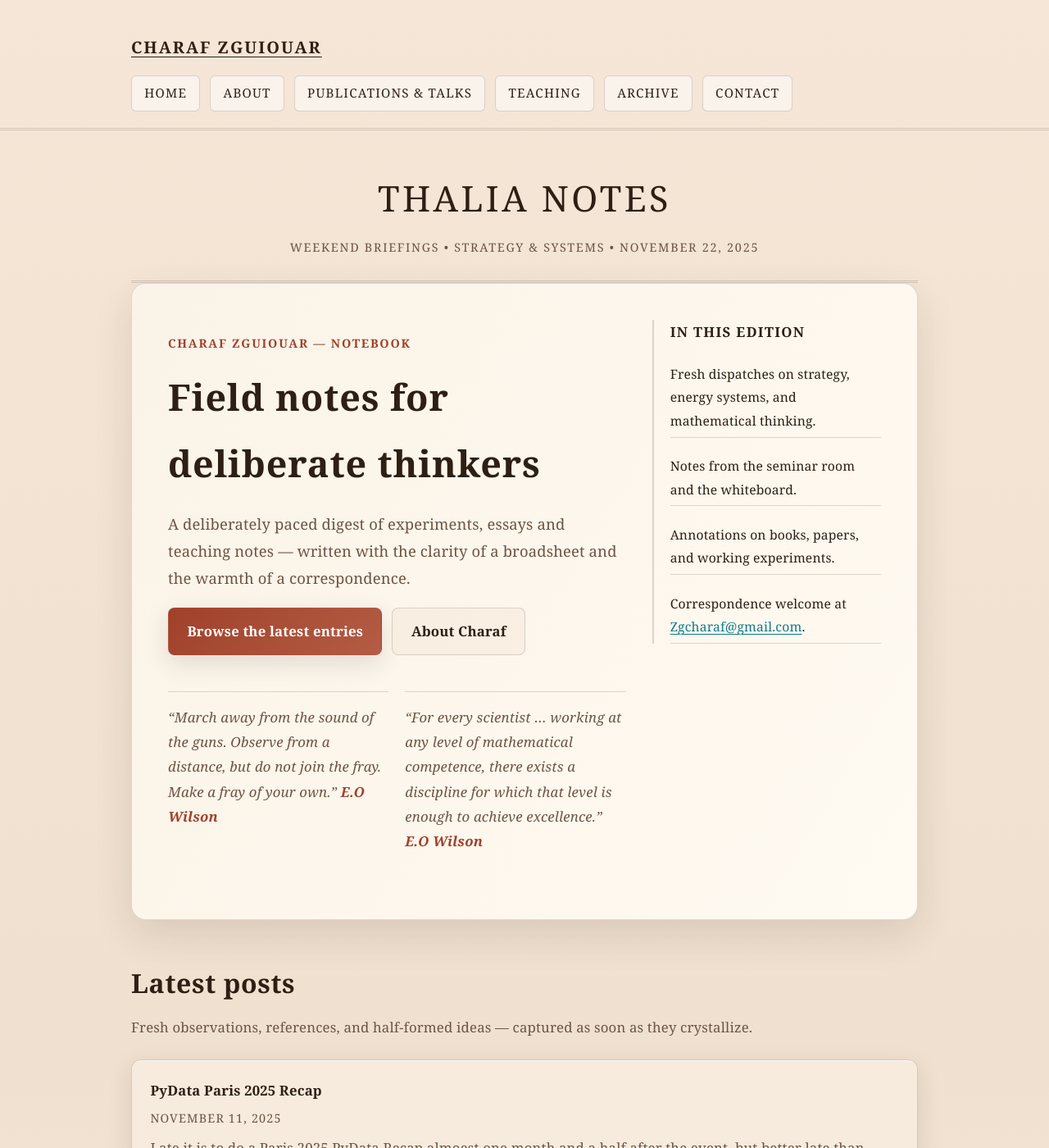
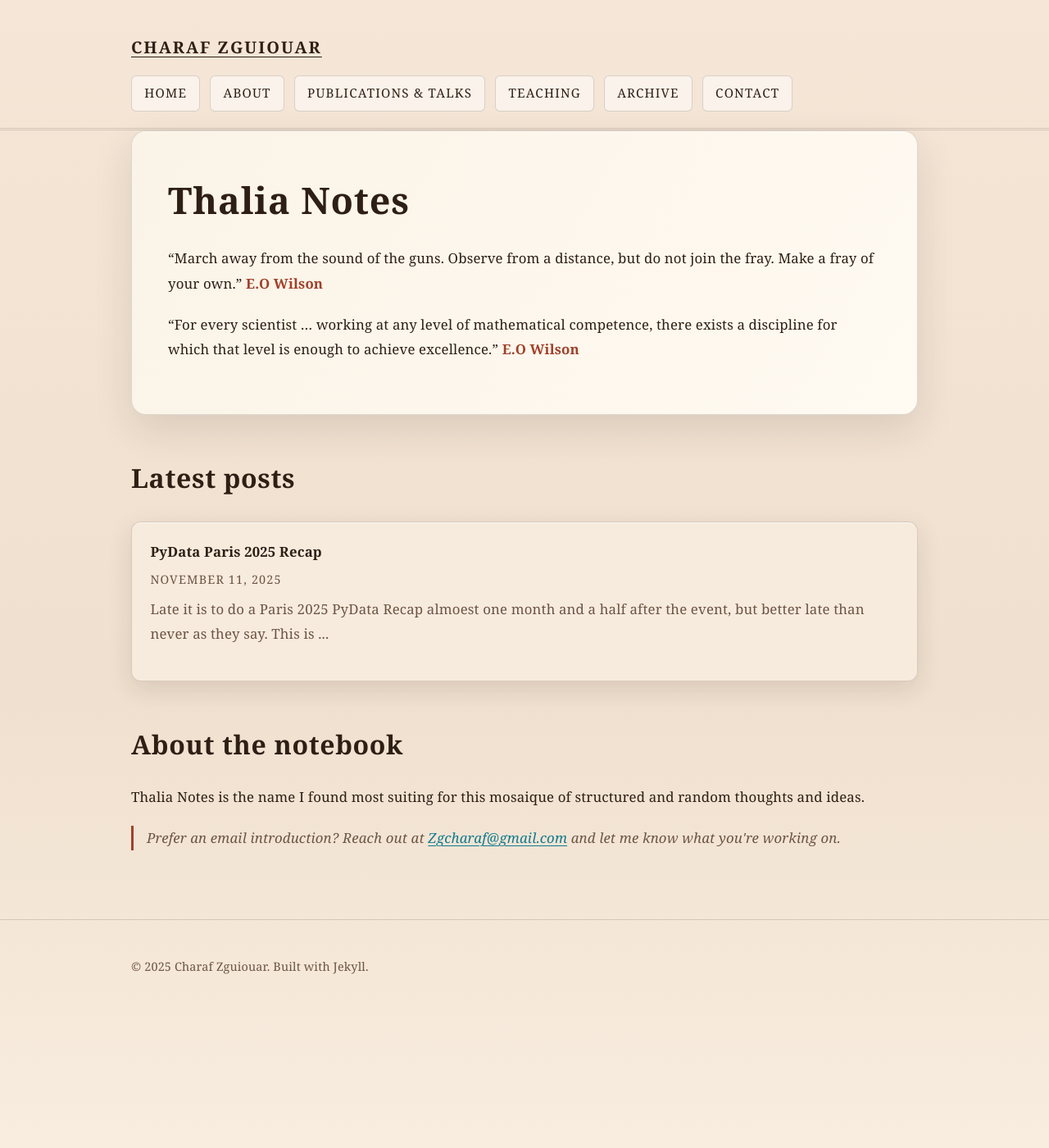
Before and after one commit to zgcharaf/zgcharaf.github.io, a Jekyll site: the page built from index.html, in a window 1280 px wide and 1400 px high. Shown: the whole window at 82% size. Built offline with Jekyll 4.4.1, drawn with Linux system fonts in a browser that asks for light colours; some of the changed text lies outside the part shown.

Commit message:
Refactor index.html layout and content

```diff
--- a/index.html
+++ b/index.html
@@ -4,50 +4,20 @@ title: Charaf Zguiouar
 description: Research notebook presented in a LaTeX-inspired layout.
 ---
 
-<section class="masthead">
-  <div class="masthead-brand">Thalia Notes</div>
-  <div class="masthead-meta">Weekend Briefings • Strategy &amp; Systems • {{ site.time | date: '%B %d, %Y' }}</div>
-</section>
+<section class="home-lede">
+  <h1>Thalia Notes</h1>
+  <p>
+   “March away from the sound of the guns. Observe from a distance, but do not join the fray. Make a fray of your own.”
+    <span class="accent-red">E.O Wilson </span>  </p>
 
-<section class="home-lede">
-  <div class="lede-grid">
-    <div class="lede-main">
-      <p class="eyebrow">Charaf Zguiouar — Notebook</p>
-      <h1>Field notes for deliberate thinkers</h1>
-      <p class="home-deck">
-        A deliberately paced digest of experiments, essays and teaching notes — written with the clarity of a broadsheet and the
-        warmth of a correspondence.
-      </p>
-      <div class="hero-actions">
-        <a class="btn btn-primary" href="{{ '/blog/' | relative_url }}">Browse the latest entries</a>
-        <a class="btn btn-ghost" href="{{ '/about/' | relative_url }}">About Charaf</a>
-      </div>
-      <div class="quote-grid">
-        <p class="quote">
-          “March away from the sound of the guns. Observe from a distance, but do not join the fray. Make a fray of your own.”
-          <span class="accent-red">E.O Wilson </span>
-        </p>
-        <p class="quote">
+    <p>
    “For every scientist … working at any level of mathematical competence, there exists a discipline for which that level is enough to achieve excellence.”
-          <span class="accent-red">E.O Wilson </span>
-        </p>
-      </div>
-    </div>
-    <div class="lede-aside">
-      <h3>In this edition</h3>
-      <ul>
-        <li>Fresh dispatches on strategy, energy systems, and mathematical thinking.</li>
-        <li>Notes from the seminar room and the whiteboard.</li>
-        <li>Annotations on books, papers, and working experiments.</li>
-        <li>Correspondence welcome at <a href="mailto:{{ site.email }}">{{ site.email }}</a>.</li>
-      </ul>
-    </div>
-  </div>
+    <span class="accent-red">E.O Wilson </span>  </p>
+
 </section>
 
 <section class="home-section">
   <h2>Latest posts</h2>
-  <p class="section-lede">Fresh observations, references, and half-formed ideas — captured as soon as they crystallize.</p>
   {% if site.posts.size > 0 %}
     <ul class="post-list">
       {% for post in site.posts limit: 5 %}
@@ -63,20 +33,13 @@ description: Research notebook presented in a LaTeX-inspired layout.
   {% endif %}
 </section>
 
-<section class="home-section highlight">
-  <div class="section-card">
+<section class="home-section">
   <h2>About the notebook</h2>
   <p>
    Thalia Notes is the name I found most suiting for this mosaique of structured and random thoughts and ideas.
   </p>
-    <ul class="pill-list">
-      <li>Strategy, systems &amp; energy</li>
-      <li>Mathematics as a thinking partner</li>
-      <li>Teaching notes &amp; public talks</li>
-    </ul>
   <p class="note">
     Prefer an email introduction? Reach out at <a href="mailto:{{ site.email }}">{{ site.email }}</a> and let me know
     what you're working on.
   </p>
-  </div>
 </section>
```
Lines whose indentation alone changed are shown as unchanged.
